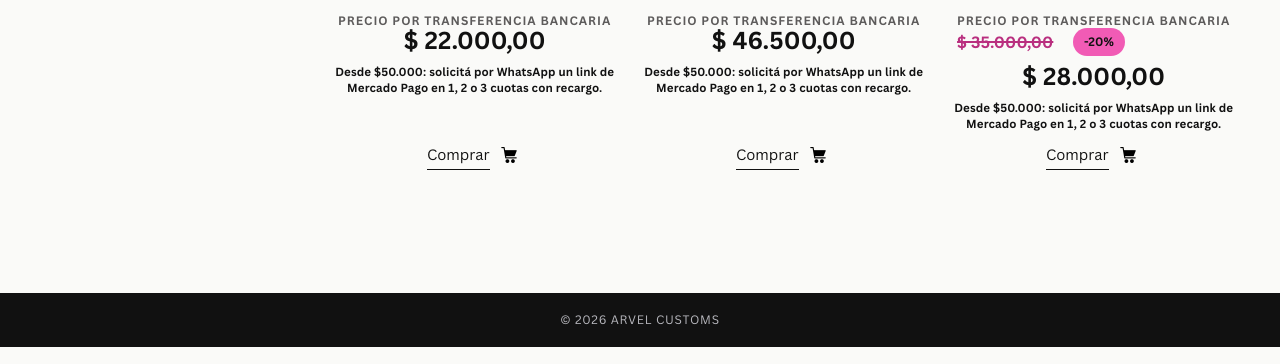
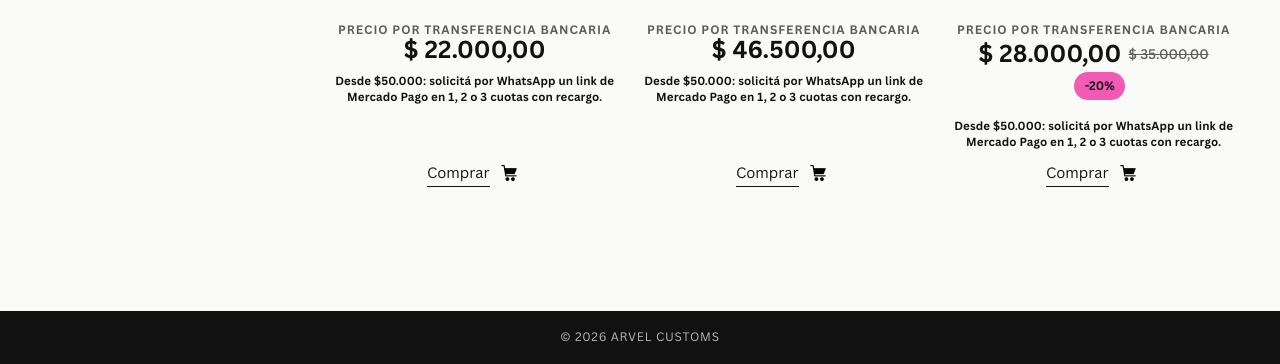
Before and after one commit to rosario234576-cyber/Web-ArvelY2K, a website: page tienda.html in a window 1280 px wide. Shown: the part 2879-3243 px from the top of the page. Drawn offline with Linux system fonts and the light colour scheme; no server answers.

Commit message:
style: align discounted card prices

```diff
--- a/css/components.css
+++ b/css/components.css
@@ -251,18 +251,20 @@
 .product-card__price-with-discount {
   display: flex;
   align-items: center;
-  gap: 0.8rem;
-  margin-bottom: 0.5rem;
+  justify-content: center;
+  flex-wrap: wrap;
+  gap: 0.45rem;
+  margin: 0.25rem 0 0.35rem;
 }
 
 .product-card__price-original {
   margin: 0;
-  color: var(--color-pink);
-  font-size: 1.1rem;
+  color: var(--color-text-muted);
+  font-size: 0.9rem;
   font-family: var(--font-body);
-  font-weight: 900;
-  letter-spacing: 0.01em;
-  text-decoration: line-through 2px;
+  font-weight: 500;
+  letter-spacing: 0;
+  text-decoration: line-through 1px;
 }
 
 .product-card__price-main {
@@ -278,13 +280,13 @@
   top: auto;
   right: auto;
   margin: 0;
-  padding: 0.5rem 0.7rem;
+  padding: 0.3rem 0.55rem;
   background-color: var(--color-pink);
   color: white;
-  font-size: 0.9rem;
+  font-size: 0.75rem;
   font-weight: 900;
   border-radius: 3px;
-  min-width: 3.2rem;
+  min-width: 2.8rem;
   text-align: center;
   display: flex;
   align-items: center;
--- a/css/responsive.css
+++ b/css/responsive.css
@@ -1039,11 +1039,11 @@ body:not(.admin-body) {
   }
 
   .shop-section .product-card__price-original {
-    color: var(--color-pink-dark);
+    color: var(--color-text-muted);
     font-family: var(--font-body);
-    font-weight: 900;
-    text-decoration: line-through 2px;
-    font-size: 1rem;
+    font-weight: 500;
+    text-decoration: line-through 1px;
+    font-size: 0.85rem;
   }
 
   .shop-section .product-card__discount-badge {
@@ -1059,8 +1059,10 @@ body:not(.admin-body) {
   .shop-section .product-card__price-with-discount {
     display: flex;
     align-items: center;
-    gap: 0.5rem;
-    margin-bottom: 0.5rem;
+    justify-content: center;
+    flex-wrap: wrap;
+    gap: 0.45rem;
+    margin: 0.25rem 0 0.35rem;
   }
 }
 
@@ -1172,11 +1174,11 @@ body:not(.admin-body) {
   }
 
   .shop-section .product-card__price-original {
-    color: var(--color-pink-dark);
+    color: var(--color-text-muted);
     font-family: var(--font-body);
-    font-weight: 900;
-    text-decoration: line-through 2px;
-    font-size: 1rem;
+    font-weight: 500;
+    text-decoration: line-through 1px;
+    font-size: 0.85rem;
   }
 
   .shop-section .product-card__discount-badge {
@@ -1192,8 +1194,10 @@ body:not(.admin-body) {
   .shop-section .product-card__price-with-discount {
     display: flex;
     align-items: center;
-    gap: 0.5rem;
-    margin-bottom: 0.5rem;
+    justify-content: center;
+    flex-wrap: wrap;
+    gap: 0.4rem;
+    margin: 0.25rem 0 0.35rem;
   }
 
   .shop-section .product-card__quick-view {
--- a/index.html
+++ b/index.html
@@ -22,9 +22,9 @@
     </script>
     <link rel="stylesheet" href="css/reset.css">
     <link rel="stylesheet" href="css/variables.css">
-    <link rel="stylesheet" href="css/components.css?v=20260815-sale-price-contrast">
+    <link rel="stylesheet" href="css/components.css?v=20260815-inline-sale-price">
     <link rel="stylesheet" href="css/styles.css?v=20260804-alpha-edge-shadow">
-    <link rel="stylesheet" href="css/responsive.css?v=20260815-sale-price-contrast">
+    <link rel="stylesheet" href="css/responsive.css?v=20260815-inline-sale-price">
     <script type="application/ld+json">
       {
         "@context": "https://schema.org",
@@ -356,7 +356,7 @@
 
     <script src="js/data/productos.js"></script>
     <script src="js/firebase-products.js?v=20260814-featured-refresh"></script>
-    <script src="js/components.js?v=20260815-bank-transfer-price"></script>
+    <script src="js/components.js?v=20260815-inline-sale-price"></script>
     <script src="js/main.js?v=20260814-featured-publish-fix"></script>
     <script src="js/countdown.js"></script>
     <script src="js/chatbot.js?v=20260806-categories-keywords"></script>
--- a/js/components.js
+++ b/js/components.js
@@ -378,11 +378,11 @@
             <p class="product-card__price-label">PRECIO POR TRANSFERENCIA BANCARIA</p>
             ${discount > 0 ? `
               <div class="product-card__price-with-discount">
+                <p class="product-card__price-main">${formatPrice(transferPrice)}</p>
                 <p class="product-card__price-original">${formatPrice(originalPrice)}</p>
                 <p class="product-card__discount-badge">-${discount}%</p>
               </div>
-            ` : ""}
-            <p class="product-card__price-main">${formatPrice(transferPrice)}</p>
+            ` : `<p class="product-card__price-main">${formatPrice(transferPrice)}</p>`}
           </div>
           <p class="product-card__installments">Desde $50.000: solicitá por WhatsApp un link de Mercado Pago en 1, 2 o 3 cuotas con recargo.</p>
           <div class="product-card__actions">
--- a/tienda.html
+++ b/tienda.html
@@ -22,9 +22,9 @@
     </script>
     <link rel="stylesheet" href="css/reset.css">
     <link rel="stylesheet" href="css/variables.css">
-    <link rel="stylesheet" href="css/components.css?v=20260815-sale-price-contrast">
+    <link rel="stylesheet" href="css/components.css?v=20260815-inline-sale-price">
     <link rel="stylesheet" href="css/styles.css?v=20260805-category-toolbar">
-    <link rel="stylesheet" href="css/responsive.css?v=20260815-sale-price-contrast">
+    <link rel="stylesheet" href="css/responsive.css?v=20260815-inline-sale-price">
   </head>
   <body>
     <a class="skip-link" href="#contenido-principal">Saltar al contenido</a>
@@ -170,7 +170,7 @@
 
     <script src="js/data/productos.js"></script>
     <script src="js/firebase-products.js?v=20260814-featured-refresh"></script>
-    <script src="js/components.js?v=20260815-bank-transfer-price"></script>
+    <script src="js/components.js?v=20260815-inline-sale-price"></script>
     <script src="js/main.js?v=20260804-cart-variant-fix"></script>
     <script src="js/tienda.js?v=20260814-featured-publish-fix"></script>
     <script src="js/chatbot.js?v=20260806-categories-keywords"></script>
```
